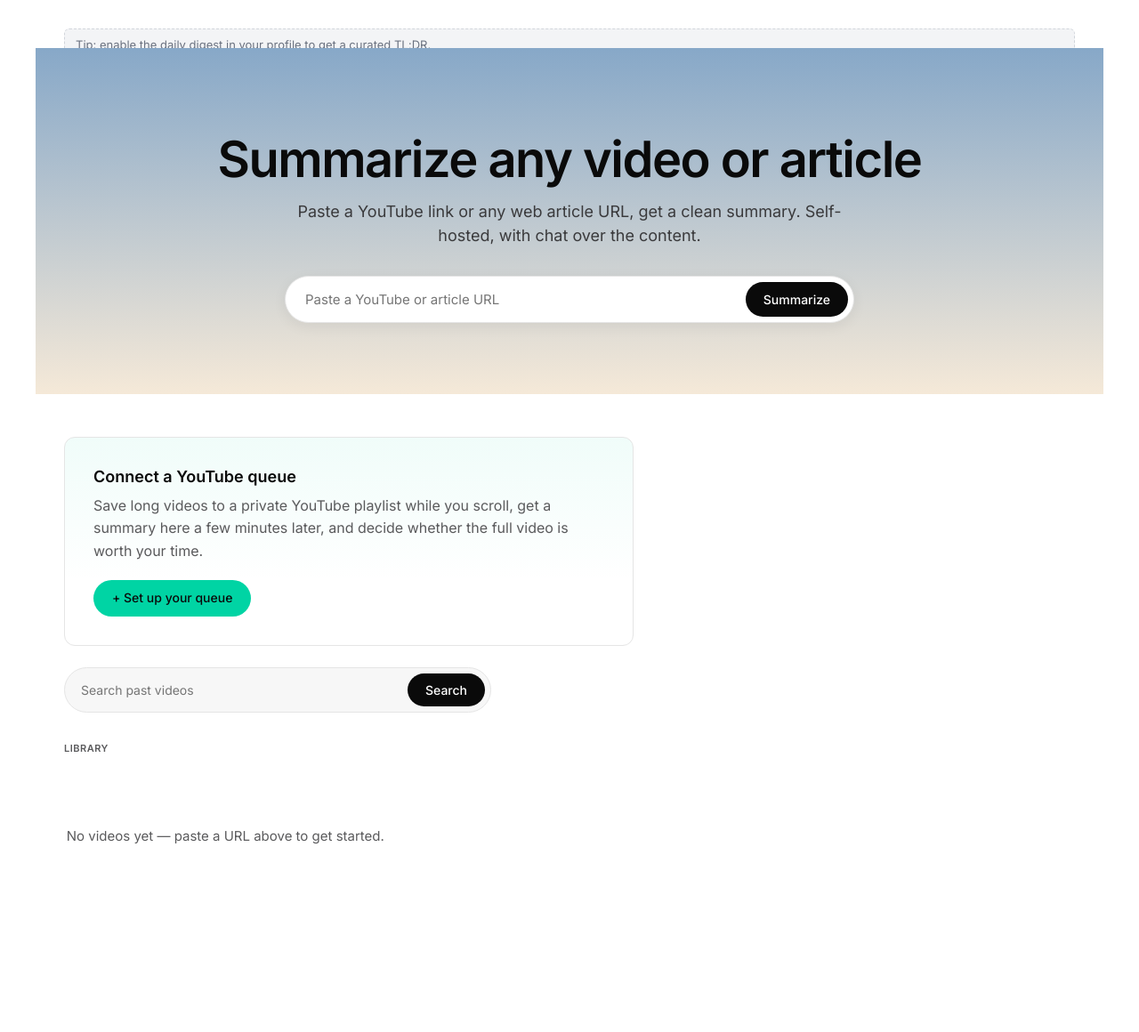
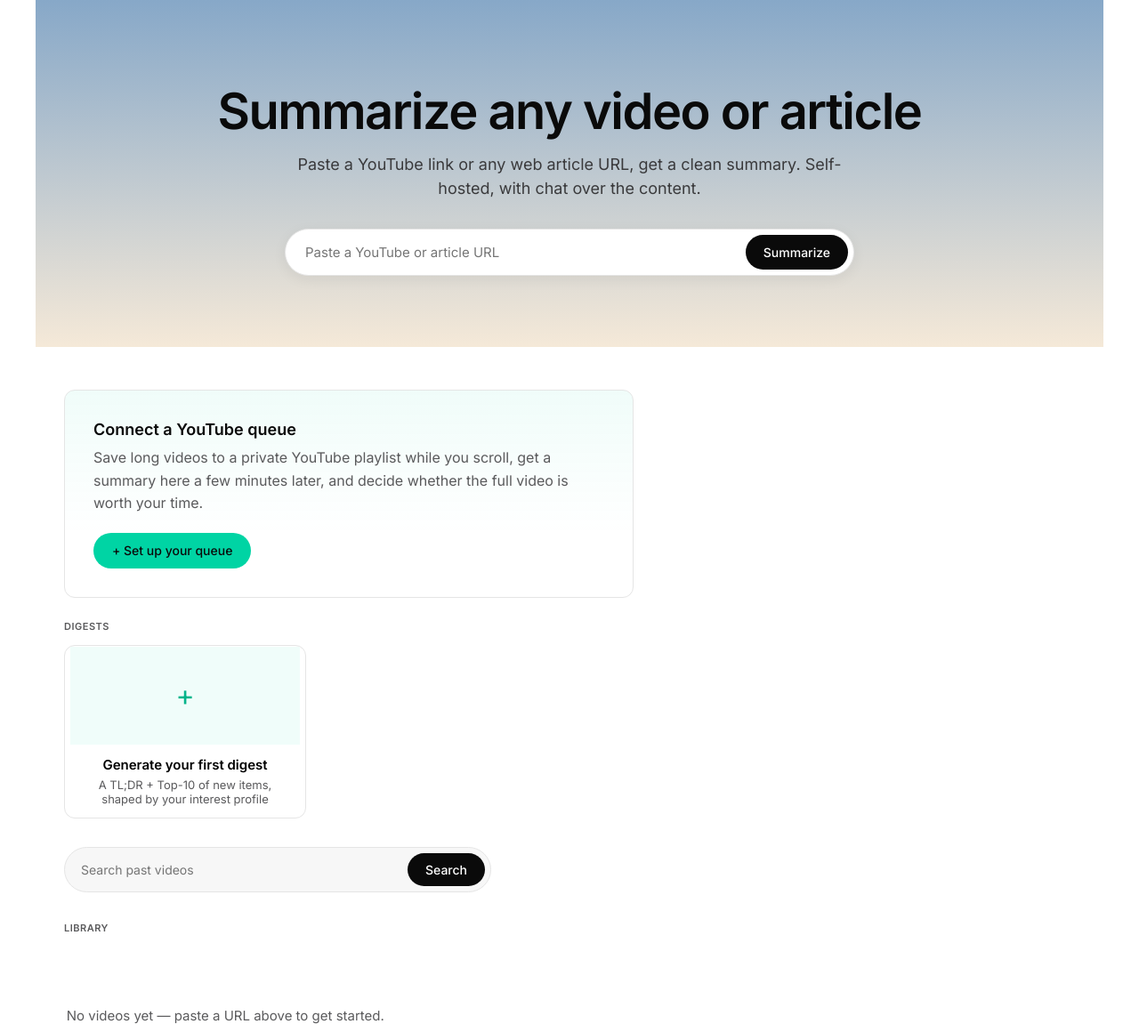
Before and after one commit to mycelos-ai/yt-summary, a FastAPI app: template app/templates/home.html in a window 1280 px wide. Shown: the part 64-1224 px from the top of the page at 89% size. Before the commit the page ends 1013 px from the top, so only its background shows below. Run offline with FastAPI, Linux system fonts and the light colour scheme; the template is opened without the code that fills it, so the values that code supplies are empty; parts of the project's set-up code (start-up, migrations or seed data) failed here and were passed over.

Commit message:
feat(home): digests as a card strip next to Queues & playlists
Replaces the single colored teaser at the top of the home page with a
strip of recent-digest cards laid out exactly like the Queues &
playlists strip — same .playlist-card visual, same '+' card on the
end for "Generate digest", same "More →" link to the full archive.

- routes/home.py: fetch up to 4 recent digests instead of just today's
- new digest_card.html partial reusing playlist-card classes + a small
  status-aware pill (building / failed)
- home.html: drop the old teaser include, add the Digests section
  after the Queues & playlists section
- app.css: digest-card placeholder accent (warm yellow for ready,
  indigo for pending, red for failed); reset button defaults so the
  POST-form add-card looks identical to the <a> add-card
- partials/digest_teaser.html removed (no callers left)
- tests: 4 new home tests covering empty state, populated state with
  card copy, pending pill, failed pill — replacing the obsolete
  teaser tests

```diff
--- a/app/static/app.css
+++ b/app/static/app.css
@@ -2224,38 +2224,48 @@ mark.highlight-not_interesting {
   transition: opacity 200ms;
 }
 
-/* ---- Home digest teaser ----------------------------------------- */
-
-.digest-teaser {
-  display: inline-flex;
-  align-items: center;
-  gap: 6px;
-  padding: 10px 14px;
-  margin: 0 0 16px;
-  border-radius: 8px;
+/* ---- Home digest strip ------------------------------------------ */
+
+/* Digest cards reuse .playlist-card layout (placeholder + body) and
+   only differ in the status pill + an accent on the placeholder. */
+.digest-card .playlist-card-placeholder {
   background: linear-gradient(135deg, #fef3c7, #fde68a);
-  color: #1f2937;
-  text-decoration: none;
-  font-size: 14px;
-  border: 1px solid #fbbf24;
-}
-.digest-teaser:hover { filter: brightness(0.97); }
-.digest-teaser strong { font-weight: 600; }
-.digest-teaser--pending,
-.digest-teaser--rendering {
+  color: #92400e;
+}
+.digest-card--pending .playlist-card-placeholder,
+.digest-card--rendering .playlist-card-placeholder {
   background: linear-gradient(135deg, #e0e7ff, #c7d2fe);
-  border-color: #6366f1;
-}
-.digest-teaser--failed {
+  color: #4338ca;
+}
+.digest-card--failed .playlist-card-placeholder {
   background: linear-gradient(135deg, #fee2e2, #fecaca);
-  border-color: #ef4444;
-}
-.digest-hint {
-  padding: 8px 12px;
-  margin: 0 0 16px;
-  border-radius: 6px;
-  background: #f3f4f6;
-  color: #6b7280;
-  font-size: 13px;
-  border: 1px dashed #d1d5db;
-}
+  color: #b91c1c;
+}
+.digest-card-pill {
+  display: inline-block;
+  margin-left: 6px;
+  padding: 1px 6px;
+  font-size: 10px;
+  font-weight: 500;
+  text-transform: uppercase;
+  letter-spacing: 0.04em;
+  border-radius: 4px;
+  background: #e0e7ff;
+  color: #4338ca;
+  vertical-align: middle;
+}
+.digest-card-pill--failed {
+  background: #fee2e2;
+  color: #b91c1c;
+}
+
+/* The "+ Generate digest" card is a <form>, but the inner <button>
+   reuses .playlist-card to look exactly like the playlist add-card.
+   Reset the button defaults so it renders flat. */
+.playlist-card-wrap button.playlist-card {
+  font: inherit;
+  text-align: left;
+  cursor: pointer;
+  width: 100%;
+  border: 0;
+}
--- a/app/templates/home.html
+++ b/app/templates/home.html
@@ -1,7 +1,5 @@
 {% extends "base.html" %}
 {% block content %}
-{% include "partials/digest_teaser.html" %}
-
 {% if onboarding_done %}
   {# One-shot banner after the onboarding wizard completes / is
      skipped. Doesn't track dismissal — a refresh or any other
@@ -57,6 +55,33 @@
     </p>
     <a href="/playlists/new" class="btn btn-accent">+ Set up your queue</a>
   </section>
+{% endif %}
+
+<p class="section-title">Digests</p>
+<section class="playlist-strip digest-strip">
+  {% for digest in recent_digests %}
+    {% include "digest_card.html" %}
+  {% endfor %}
+  <form method="post" action="/digest/generate" class="digest-card-add-wrap">
+    <input type="hidden" name="period_hours" value="24">
+    <button type="submit" class="playlist-card playlist-card-add"
+            title="Generate a fresh digest of the last 24 hours">
+      <div class="playlist-card-placeholder">+</div>
+      <div class="playlist-card-body">
+        <h4>
+          {% if recent_digests %}New digest{% else %}Generate your first digest{% endif %}
+        </h4>
+        <p class="caption">
+          A TL;DR + Top-10 of new items, shaped by your interest profile
+        </p>
+      </div>
+    </button>
+  </form>
+</section>
+{% if recent_digests %}
+  <p class="playlist-strip-more">
+    <a href="/digest">All digests →</a>
+  </p>
 {% endif %}
 
 <form method="get" action="/" class="search-form">
--- a/app/templates/partials/digest_teaser.html
+++ /dev/null
@@ -1,16 +0,0 @@
-{% if todays_digest %}
-  <a href="/digest/{{ todays_digest.id }}" class="digest-teaser digest-teaser--{{ todays_digest.status.value }}">
-    <strong>📰 Daily digest</strong>
-    {% if todays_digest.status.value == 'ready' %}
-      — {{ todays_digest.item_count }} items, TL;DR ready
-    {% elif todays_digest.status.value in ('pending', 'rendering') %}
-      — building…
-    {% elif todays_digest.status.value == 'failed' %}
-      — failed, click to retry
-    {% endif %}
-  </a>
-{% elif not digest_enabled %}
-  <div class="digest-hint" data-dismissible>
-    Tip: enable the daily digest in your profile to get a curated TL;DR.
-  </div>
-{% endif %}
```
Also changed, not shown: app/routes/home.py (+8 -28 lines), app/templates/digest_card.html (added, +28 -0 lines), tests/test_routes_home.py (+29 -39 lines).
